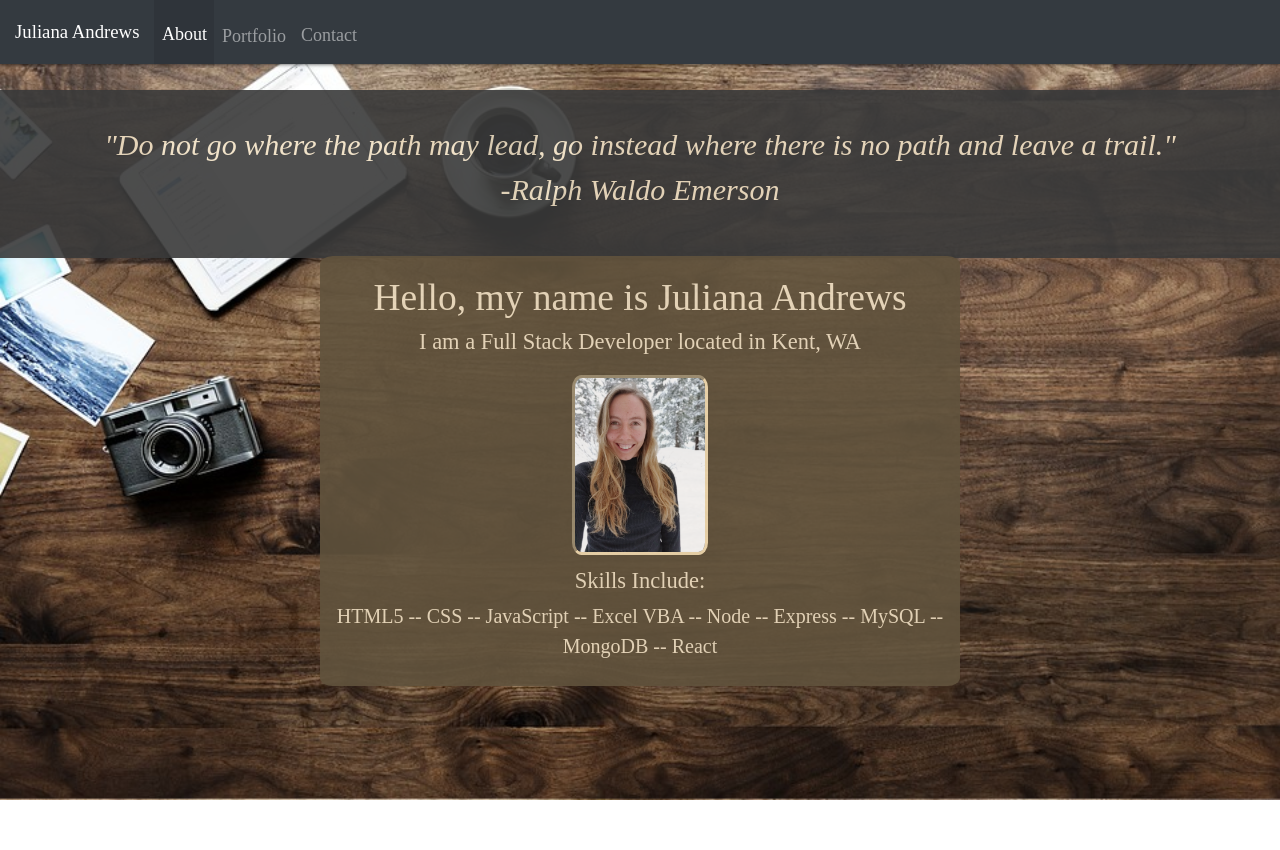
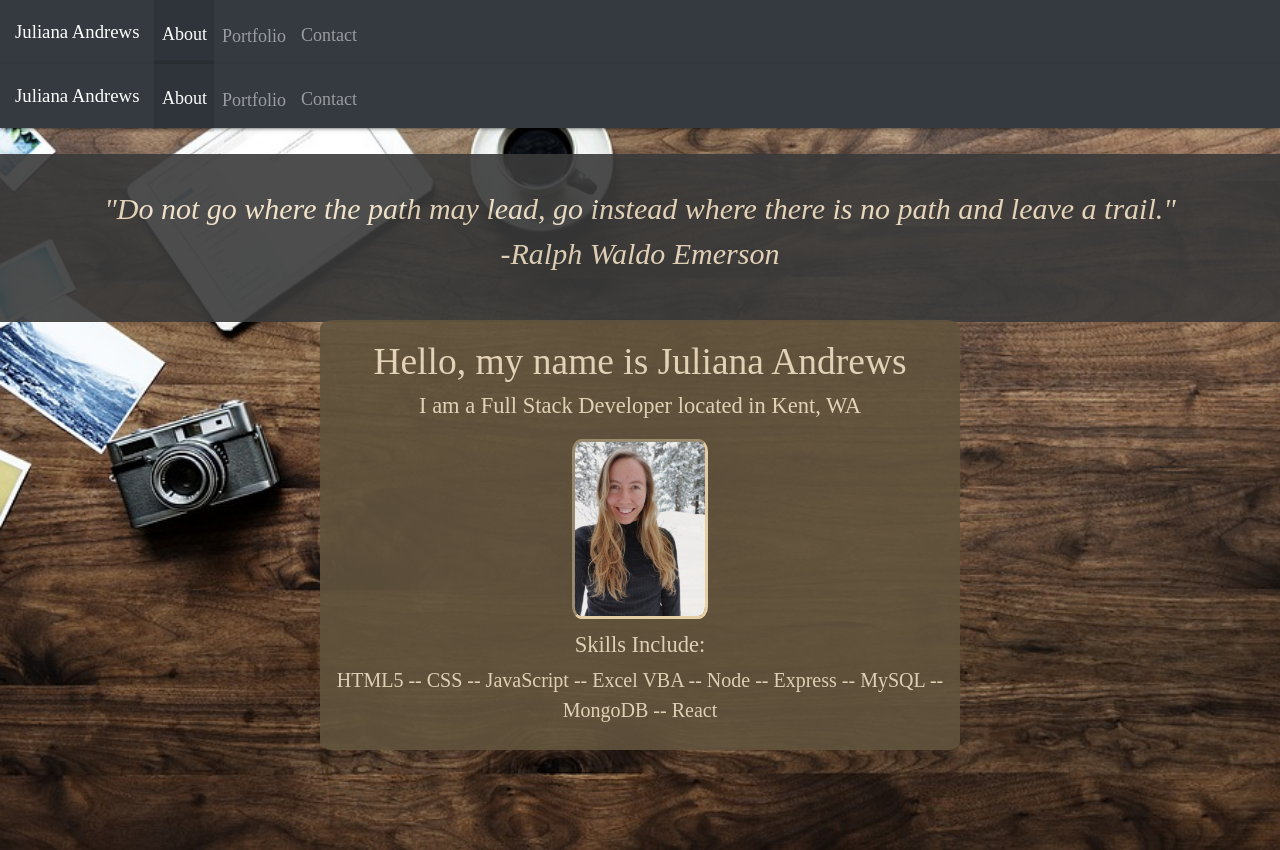
Before and after one commit to JAndrews16/portfolio-react, a React (Create React App) app: page / in a window 1280 px wide. Before the commit the page ends 800 px from the top, so only its background shows below. Built offline with nearby package versions, Linux system fonts and the light colour scheme.

Commit message:
added navebar

```diff
--- a/src/App.js
+++ b/src/App.js
@@ -5,10 +5,12 @@ import Contact from "./pages/Contact";
 import Portfolio from "./pages/Portfolio";
 import "./style.css";
 import Wrapper from "./components/Wrapper";
+import Navbar from "./components/Navbar/NavBar";
 
 function App() {
   return ( <>
     <Router>
+      <Navbar />
       <Wrapper>
         <Route exact path="/" component={About} />
         <Route exact path="/about" component={About} />
```
